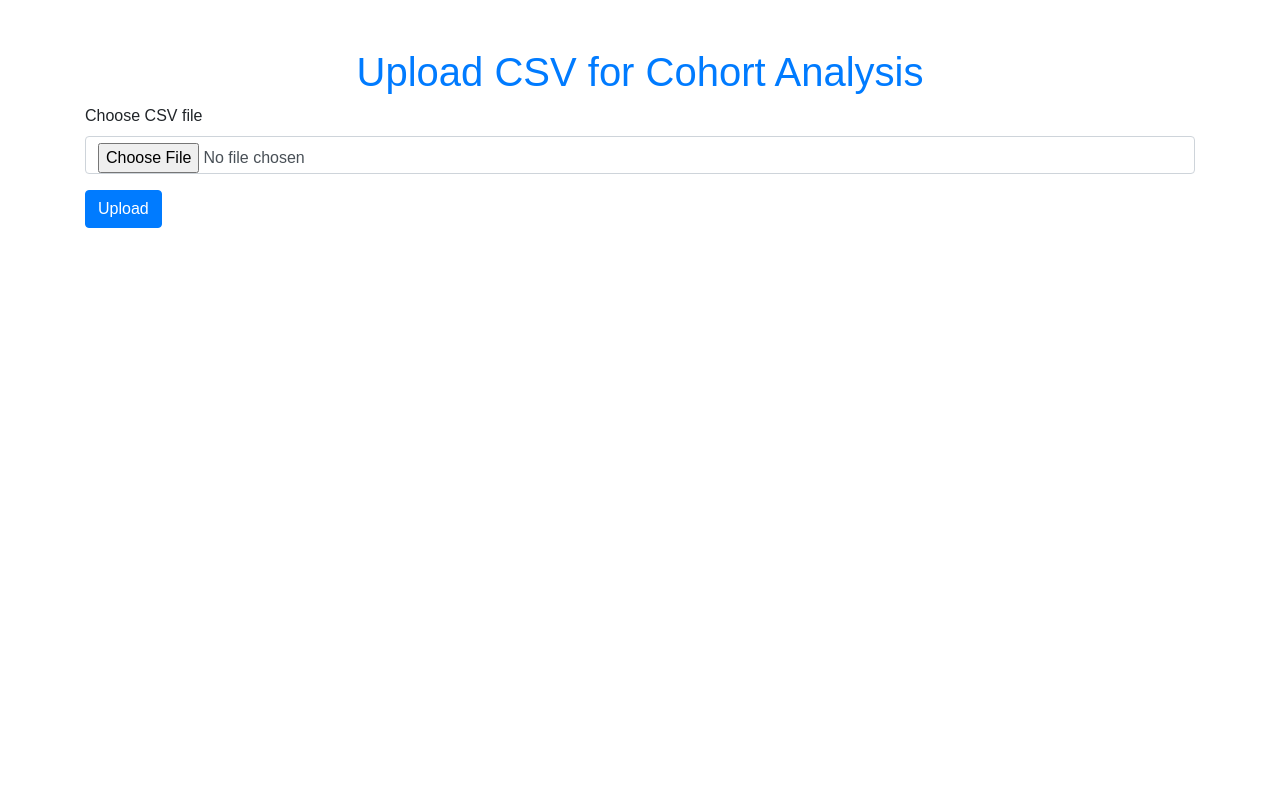
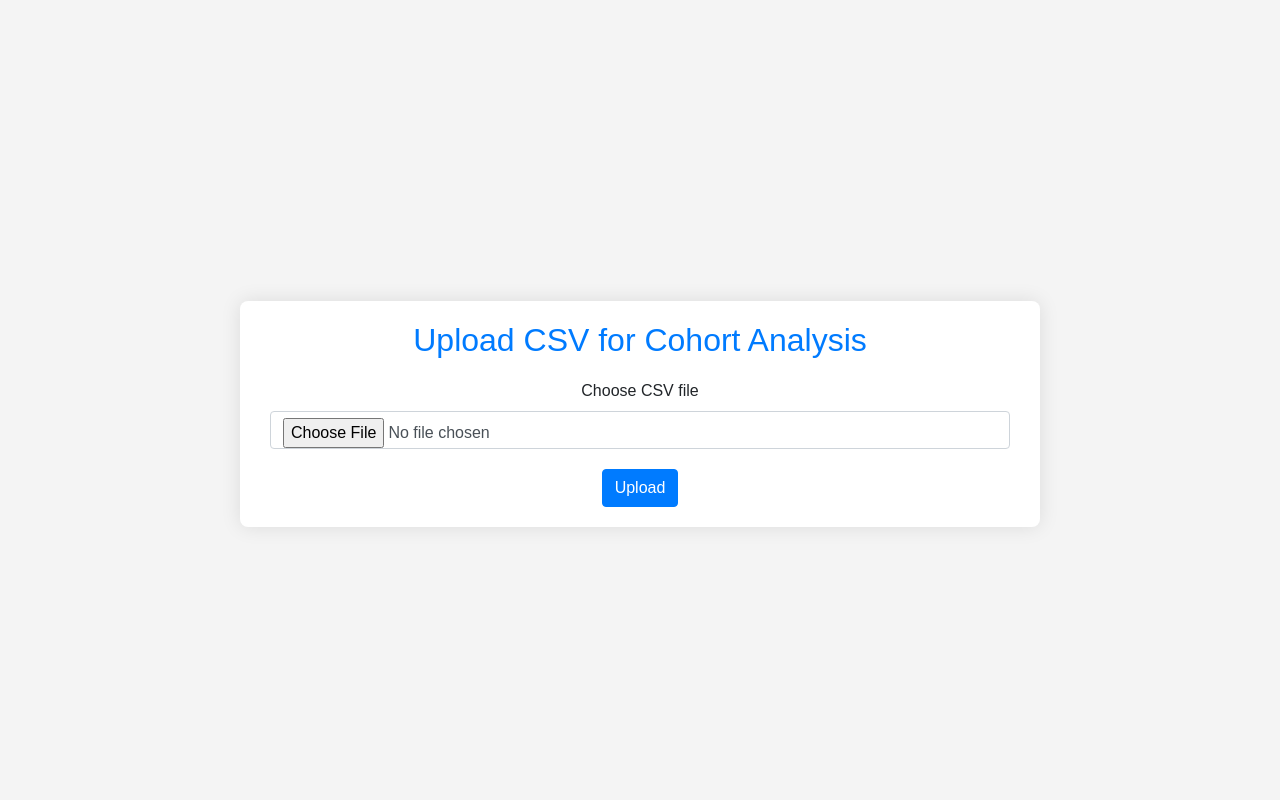
Before and after one commit to mark-shore/cohort-analysis, a Flask app: page / in a window 1280 px wide. Run offline with Flask 3, Linux system fonts and the light colour scheme; some libraries are stand-ins or nearby versions.

Commit message:
Updated CSS styles

```diff
--- a/static/css/styles.css
+++ b/static/css/styles.css
@@ -1,11 +1,69 @@
 body {
     font-family: 'Arial', sans-serif;
+    background-color: #f4f4f4;
+    margin: 0;
+    padding: 0;
+    display: flex;
+    justify-content: center;
+    align-items: center;
+    min-height: 100vh;
+}
+
+.container {
+    background: white;
+    padding: 20px 30px;
+    border-radius: 8px;
+    box-shadow: 0 0 20px rgba(0, 0, 0, 0.1);
+    text-align: center;
+    max-width: 800px;
+    width: 100%;
+    margin: 20px;
 }
 
 h1 {
     color: #007bff;
+    font-size: 2em;
+    margin-bottom: 20px;
 }
 
 p {
     font-size: 1.2em;
+    color: #555;
+    margin-bottom: 20px;
 }
+
+input[type="file"] {
+    margin-bottom: 10px;
+    display: block;
+    margin: 0 auto 20px auto;
+}
+
+button {
+    background-color: #007bff;
+    color: white;
+    border: none;
+    padding: 10px 20px;
+    border-radius: 5px;
+    cursor: pointer;
+    font-size: 1em;
+    transition: background-color 0.3s ease;
+}
+
+button:hover {
+    background-color: #0056b3;
+}
+
+footer {
+    margin-top: 20px;
+    color: #777;
+    font-size: 0.9em;
+}
+
+a {
+    color: #007bff;
+    text-decoration: none;
+}
+
+a:hover {
+    text-decoration: underline;
+}
--- a/templates/index.html
+++ b/templates/index.html
@@ -6,7 +6,6 @@
     <title>Upload CSV for Cohort Analysis</title>
     <link rel="stylesheet" href="{{ url_for('static', filename='css/bootstrap.min.css') }}">
     <link rel="stylesheet" href="{{ url_for('static', filename='css/styles.css') }}">
-    <link rel="icon" href="{{ url_for('static', filename='favicon.ico') }}" type="image/x-icon">
 </head>
 <body>
     <div class="container mt-5">
```
Also changed, not shown: static/favicon.ico (deleted).
